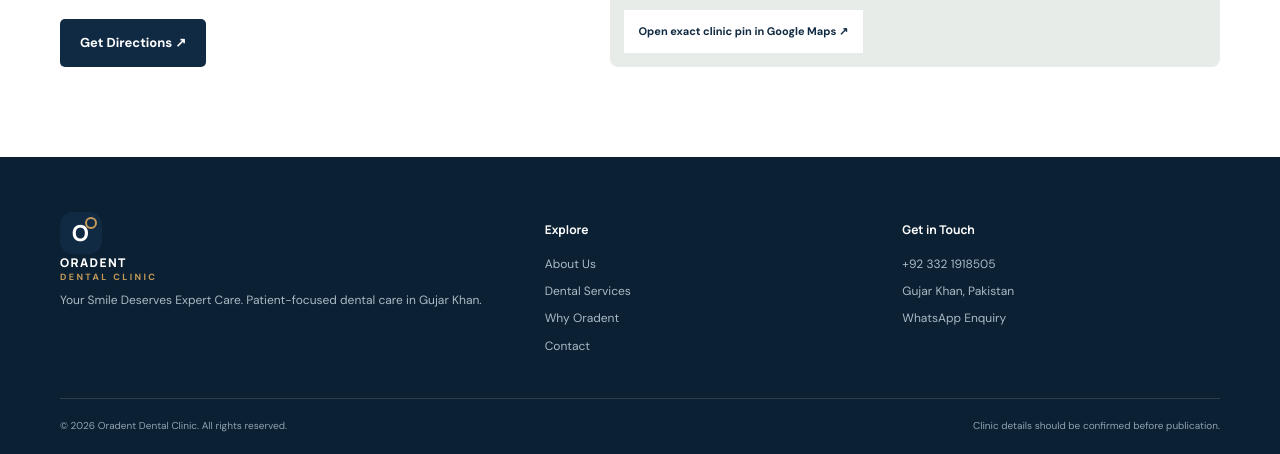
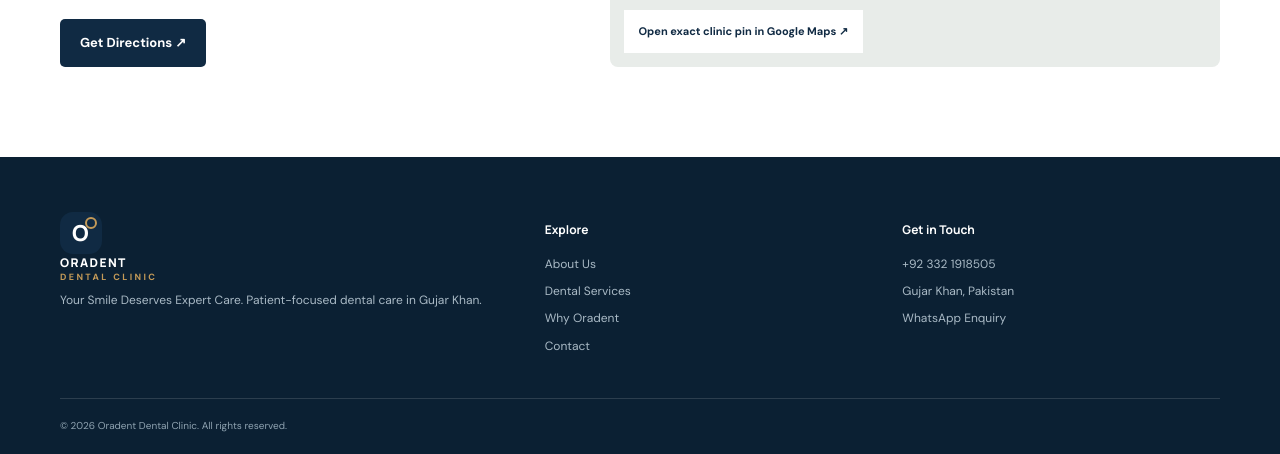
Before and after one commit to umer714/oradent-dental-clinic, a plain HTML site: page index.html in a window 1280 px wide. Shown: the part 3985-4439 px from the top of the page. Drawn offline with Linux system fonts and the light colour scheme.

Commit message:
Remove draft clinic confirmation note from footer

```diff
--- a/index.html
+++ b/index.html
@@ -26,7 +26,7 @@
 <section class="section faq"><div class="wrap"><div class="center"><div class="eyebrow">Helpful information</div><h2>Frequently Asked Questions</h2><p>Quick answers to common questions about visiting Oradent Dental Clinic.</p></div><div class="faqList"><div class="faqItem"><button class="question">Where is Oradent Dental Clinic located? <span>＋</span></button><div class="answer">1st Floor, Usman Plaza, Main GT Road, near Muslim Higher Secondary School, Gujar Khan, Rawalpindi, Pakistan.</div></div><div class="faqItem"><button class="question">How can I ask about an appointment? <span>＋</span></button><div class="answer">Call +92 332 1918505 or use the WhatsApp appointment enquiry button. Appointment availability should be confirmed directly with the clinic.</div></div><div class="faqItem"><button class="question">Are zirconia crowns available? <span>＋</span></button><div class="answer">Zirconia crowns are mentioned in available patient feedback. Contact the clinic to confirm current availability and suitability.</div></div><div class="faqItem"><button class="question">What are the opening hours? <span>＋</span></button><div class="answer">The hours supplied for this draft are Monday to Saturday, 9:00 AM to 6:30 PM. Please call to confirm the latest schedule. Sunday availability is not confirmed.</div></div></div></div></section>
 <section class="section" id="contact"><div class="wrap contact"><div><div class="eyebrow">Find us</div><h2>We'd Be Happy to Hear From You.</h2><p>For appointment enquiries, treatment availability or directions, contact the clinic directly.</p><div class="detail"><b>Visit Our Clinic</b>1st Floor, Usman Plaza, Main GT Road, Near Muslim Higher Secondary School, Gujar Khan, Rawalpindi, Pakistan.</div><div class="detail"><b>Call the Clinic</b><a href="tel:+923321918505">+92 332 1918505</a></div><div class="detail"><b>Opening Hours</b>Monday – Saturday: 9:00 AM – 6:30 PM<br>Sunday: Please call to confirm</div><a class="btn" href="https://maps.app.goo.gl/mqdsxvssHX6BZxFB8" target="_blank" rel="noopener">Get Directions ↗</a></div><div class="map"><iframe title="Oradent Dental Clinic map" src="https://www.google.com/maps?q=Usman%20Plaza%2C%20Main%20GT%20Road%2C%20Gujar%20Khan&output=embed" loading="lazy"></iframe><a href="https://maps.app.goo.gl/mqdsxvssHX6BZxFB8" target="_blank" rel="noopener">Open exact clinic pin in Google Maps ↗</a></div></div></section>
 </main>
-<footer><div class="wrap"><div class="foot"><div><a class="logo" href="#home" style="color:white"><span class="mark">O</span><span>ORADENT<small>DENTAL CLINIC</small></span></a><p>Your Smile Deserves Expert Care. Patient-focused dental care in Gujar Khan.</p></div><div><h4>Explore</h4><a href="#about">About Us</a><a href="#services">Dental Services</a><a href="#why">Why Oradent</a><a href="#contact">Contact</a></div><div><h4>Get in Touch</h4><a href="tel:+923321918505">+92 332 1918505</a><a href="https://maps.app.goo.gl/mqdsxvssHX6BZxFB8">Gujar Khan, Pakistan</a><a href="https://wa.me/923321918505">WhatsApp Enquiry</a></div></div><div class="copyright"><span>© 2026 Oradent Dental Clinic. All rights reserved.</span><span>Clinic details should be confirmed before publication.</span></div></div></footer>
+<footer><div class="wrap"><div class="foot"><div><a class="logo" href="#home" style="color:white"><span class="mark">O</span><span>ORADENT<small>DENTAL CLINIC</small></span></a><p>Your Smile Deserves Expert Care. Patient-focused dental care in Gujar Khan.</p></div><div><h4>Explore</h4><a href="#about">About Us</a><a href="#services">Dental Services</a><a href="#why">Why Oradent</a><a href="#contact">Contact</a></div><div><h4>Get in Touch</h4><a href="tel:+923321918505">+92 332 1918505</a><a href="https://maps.app.goo.gl/mqdsxvssHX6BZxFB8">Gujar Khan, Pakistan</a><a href="https://wa.me/923321918505">WhatsApp Enquiry</a></div></div><div class="copyright"><span>© 2026 Oradent Dental Clinic. All rights reserved.</span></div></div></footer>
 <a class="float" href="tel:+923321918505" aria-label="Call clinic">☎</a>
 <script>const m=document.getElementById('menu'),n=document.getElementById('links');m.addEventListener('click',()=>n.classList.toggle('show'));n.querySelectorAll('a').forEach(a=>a.addEventListener('click',()=>n.classList.remove('show')));document.querySelectorAll('.question').forEach(q=>q.addEventListener('click',()=>q.parentElement.classList.toggle('open')));</script>
 </body></html>
```
